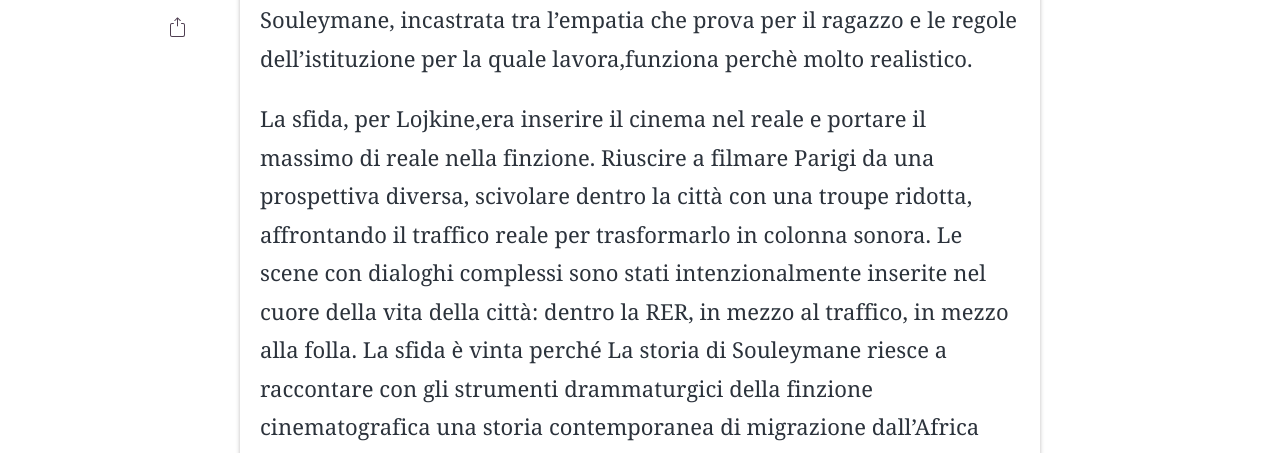
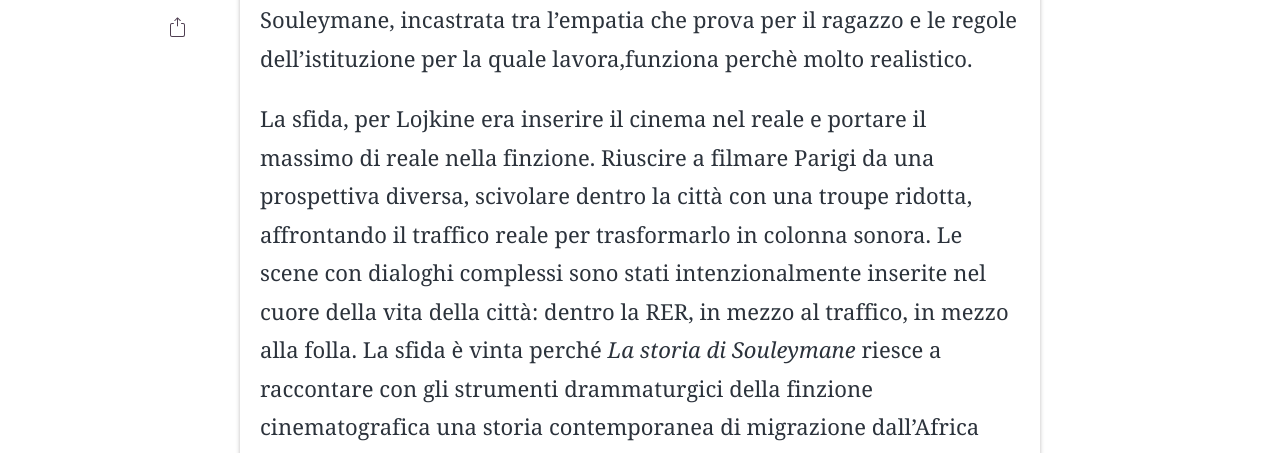
Before and after one commit to simonacella/simonacella.github.io, a Jekyll site: the page built from _posts/2025-07-31-La-storia-di-Souleymane.md, in a window 1280 px wide and 900 px high, scrolled down 4107 px. Shown: the part 157-610 px from the top of the window. Built offline with Jekyll 4.4.1, drawn with Linux system fonts in a browser that asks for light colours; some web fonts are replaced; comment, search, counter and statistics services are not loaded; some of the changed text lies outside the part shown.

Commit message:
Update 2025-07-31-La-storia-di-Souleymane.md

```diff
--- a/_posts/2025-07-31-La-storia-di-Souleymane.md
+++ b/_posts/2025-07-31-La-storia-di-Souleymane.md
@@ -24,11 +24,11 @@
 Il regista voleva fare un film sui rider, estremamente visibili eppure invisibili perchè senza documenti. Con l’intento di partire da una solida base documentaristica, insieme alla cosceneggiatrice ha incontrato ed intervistato molti rider, scoprendo che quasi tutti sono stati, per un periodo della propria vita, ossessionati dalla richiesta di asilo.
 Un tema, quello dell’asilo politico, complesso, come è complesso e distorto il sistema di richiesta. Per una scelta che lo stesso regista definisce politica e antiretorica,  il protagonista doveva essere un uomo che accetta di mentire pur di raggiungere il proprio obiettivo. Con questo presupposto la drammaturgia è stata costruita pensando più al genere del thriller che a quello della cronaca sociale, confermando tra l’altro come il noir nelle sue diverse sfumature riesca ultimamente a raccontare molto bene la realtà del contemporaneo.
 
-Innegabile la bravura di  Abou Sangare che interpreta Souleymane, riuscendo a rendere credibile il personaggio. Nella vita reale Abou Sangaré è un ragazzo guineiano di 24 anni, in Francia da 8 anni con un permesso di soggiorno di un anno ottenuto dopo numerosi rifiuti.  Abou lavora come meccanico e, come il suo personaggio, non si interessa di politica. Per arrivare in Francia è passato in Libia subendo torture e soprusi. Per interpretare il ruolo ha dovuto imparare i trucchi, i gesti, i segreti del mestiere del rider. Allo stesso modo il regista si è immerso nella comunità guineana di Parigi e nei meccanismi dell’Ofpra, ascoltando le interviste dei richiedenti e confrontandosi con chi le interviste le registra, per avere un duplice punto di vista e non cadere in facili cliché. Il personaggio della donna che realizza l’intervista a Souleymane,  incastrata tra l’empatia che prova per il ragazzo e le regole dell’istituzione per la quale lavora,funziona perchè molto realistico.
+Innegabile la bravura di  Abou Sangare che interpreta Souleymane, riuscendo a rendere credibile il personaggio. Nella vita reale Abou Sangaré è un ragazzo guineiano di 24 anni, in Francia da 8 anni con un permesso di soggiorno di un anno ottenuto dopo numerosi rifiuti.  Abou lavora come meccanico e, come il suo personaggio, non si interessa di politica. Per arrivare in Francia è passato in Libia subendo torture e soprusi. Per interpretare il ruolo ha dovuto imparare i trucchi, i gesti, i segreti del mestiere del rider. Allo stesso modo il regista si è immerso nella comunità guineana di Parigi e nei meccanismi dell’Ofpra, ascoltando le interviste dei richiedenti e confrontandosi con chi le interviste le registra, per avere un duplice punto di vista e non cadere in facili cliché.  Il personaggio della donna che realizza l’intervista a Souleymane,  incastrata tra l’empatia che prova per il ragazzo e le regole dell’istituzione per la quale lavora,funziona perchè molto realistico.
 
 
-La sfida, per Lojkine,era inserire il cinema nel reale e portare il massimo di reale nella finzione. Riuscire a filmare Parigi da una prospettiva diversa, scivolare dentro la città con una troupe ridotta, affrontando il traffico reale per trasformarlo in colonna sonora. Le scene con dialoghi complessi sono stati intenzionalmente inserite nel cuore della vita della città: dentro la RER, in mezzo al traffico, in mezzo alla folla.
-La sfida è vinta perché La storia di Souleymane riesce a raccontare con gli strumenti drammaturgici della finzione cinematografica una storia contemporanea di migrazione dall’Africa all’Europa. Una storia precisa, ancorata nel reale ma emblematica della situazione di tanti migranti africani arrivati in Europa con la speranza di costruirsi una nuova vita.
+La sfida, per Lojkine era inserire il cinema nel reale e portare il massimo di reale nella finzione. Riuscire a filmare Parigi da una prospettiva diversa, scivolare dentro la città con una troupe ridotta, affrontando il traffico reale per trasformarlo in colonna sonora. Le scene con dialoghi complessi sono stati intenzionalmente inserite nel cuore della vita della città: dentro la RER, in mezzo al traffico, in mezzo alla folla.
+La sfida è vinta perché _La storia di Souleymane_ riesce a raccontare con gli strumenti drammaturgici della finzione cinematografica una storia contemporanea di migrazione dall’Africa all’Europa. Una storia precisa, ancorata nel reale ma emblematica della situazione di tanti migranti africani arrivati in Europa con la speranza di costruirsi una nuova vita.
 
 E il regista coglie il punto quando osserva che il dramma non è rappresentato come in _Ladri di biciclette_ dal furto di una bici ma dalla difficoltà di ottenere il permesso d’asilo. La bici si ricompra o al limite si ruba, il permesso di soggiorno no.
 Anche per questo, ma non solo, _La storia di Souleymane_ arriva al cuore del problema.
```
